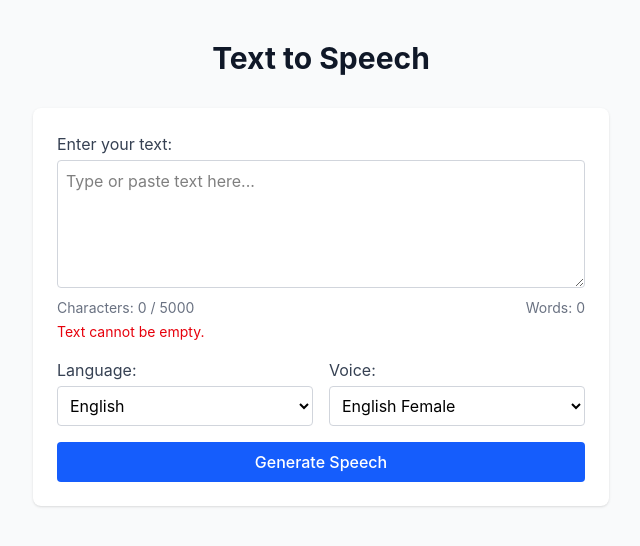
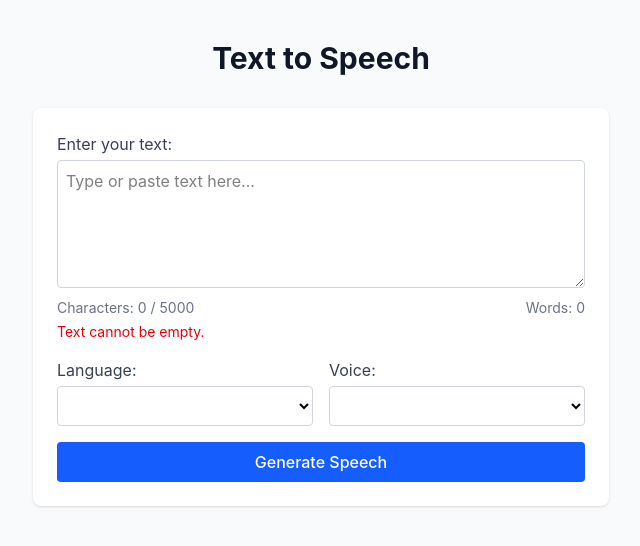
Before and after one commit to sharanyam26/text-to-speech-frontend, a React (Vite) app: page / in a window 1280 px wide. Shown: the top 546 px of the page, without its empty margins (319-959 px from the left). Built offline with nearby package versions, Linux system fonts and the light colour scheme.

Commit message:
Day 5: Implement language and voice selection using Web Speech API

```diff
--- a/src/App.jsx
+++ b/src/App.jsx
@@ -1,8 +1,34 @@
-import { useState } from "react"
+import { useState, useEffect } from "react"
 import TextInput from "./components/TextInput"
+import LanguageSelector from "./components/LanguageSelector"
+import VoiceSelector from "./components/VoiceSelector"
+import { loadVoices, getLanguages, getVoicesForLanguage } from "./services/voices"
 
 function App() {
   const [text, setText] = useState("")
+  const [allVoices, setAllVoices] = useState([])
+  const [languages, setLanguages] = useState([])
+  const [selectedLanguage, setSelectedLanguage] = useState("")
+  const [selectedVoice, setSelectedVoice] = useState("")
+
+  // Load voices once, when the app first mounts
+  useEffect(() => {
+    loadVoices().then((voices) => {
+      setAllVoices(voices)
+      const langs = getLanguages(voices)
+      setLanguages(langs)
+      if (langs.length > 0) setSelectedLanguage(langs[0])
+    })
+  }, [])
+
+  // Whenever the selected language changes, update the voice list
+  const voicesForLanguage = getVoicesForLanguage(allVoices, selectedLanguage)
+
+  useEffect(() => {
+    if (voicesForLanguage.length > 0) {
+      setSelectedVoice(voicesForLanguage[0].name)
+    }
+  }, [selectedLanguage, allVoices])
 
   return (
     <div className="min-h-screen bg-gray-50 flex flex-col items-center py-10">
@@ -14,18 +40,16 @@ function App() {
         <TextInput text={text} setText={setText} />
 
         <div className="flex gap-4">
-          <div className="flex-1">
-            <label className="block text-gray-700 mb-1">Language:</label>
-            <select className="w-full border border-gray-300 rounded p-2">
-              <option>English</option>
-            </select>
-          </div>
-          <div className="flex-1">
-            <label className="block text-gray-700 mb-1">Voice:</label>
-            <select className="w-full border border-gray-300 rounded p-2">
-              <option>English Female</option>
-            </select>
-          </div>
+          <LanguageSelector
+            languages={languages}
+            selectedLanguage={selectedLanguage}
+            setSelectedLanguage={setSelectedLanguage}
+          />
+          <VoiceSelector
+            voices={voicesForLanguage}
+            selectedVoice={selectedVoice}
+            setSelectedVoice={setSelectedVoice}
+          />
         </div>
 
         <button className="w-full bg-blue-600 text-white font-medium py-2 rounded hover:bg-blue-700">
--- /dev/null
+++ b/src/components/LanguageSelector.jsx
@@ -0,0 +1,20 @@
+function LanguageSelector({ languages, selectedLanguage, setSelectedLanguage }) {
+  return (
+    <div className="flex-1">
+      <label className="block text-gray-700 mb-1">Language:</label>
+      <select
+        className="w-full border border-gray-300 rounded p-2"
+        value={selectedLanguage}
+        onChange={(e) => setSelectedLanguage(e.target.value)}
+      >
+        {languages.map((lang) => (
+          <option key={lang} value={lang}>
+            {lang}
+          </option>
+        ))}
+      </select>
+    </div>
+  )
+}
+
+export default LanguageSelector
--- /dev/null
+++ b/src/components/VoiceSelector.jsx
@@ -0,0 +1,20 @@
+function VoiceSelector({ voices, selectedVoice, setSelectedVoice }) {
+  return (
+    <div className="flex-1">
+      <label className="block text-gray-700 mb-1">Voice:</label>
+      <select
+        className="w-full border border-gray-300 rounded p-2"
+        value={selectedVoice}
+        onChange={(e) => setSelectedVoice(e.target.value)}
+      >
+        {voices.map((voice) => (
+          <option key={voice.name} value={voice.name}>
+            {voice.name} ({voice.lang})
+          </option>
+        ))}
+      </select>
+    </div>
+  )
+}
+
+export default VoiceSelector
--- /dev/null
+++ b/src/services/voices.js
@@ -0,0 +1,22 @@
+export function loadVoices() {
+  return new Promise((resolve) => {
+    let voices = window.speechSynthesis.getVoices()
+    if (voices.length > 0) {
+      resolve(voices)
+      return
+    }
+    window.speechSynthesis.onvoiceschanged = () => {
+      voices = window.speechSynthesis.getVoices()
+      resolve(voices)
+    }
+  })
+}
+
+export function getLanguages(voices) {
+  const uniqueLangs = [...new Set(voices.map((v) => v.lang))]
+  return uniqueLangs.sort()
+}
+
+export function getVoicesForLanguage(voices, lang) {
+  return voices.filter((v) => v.lang === lang)
+}
```
